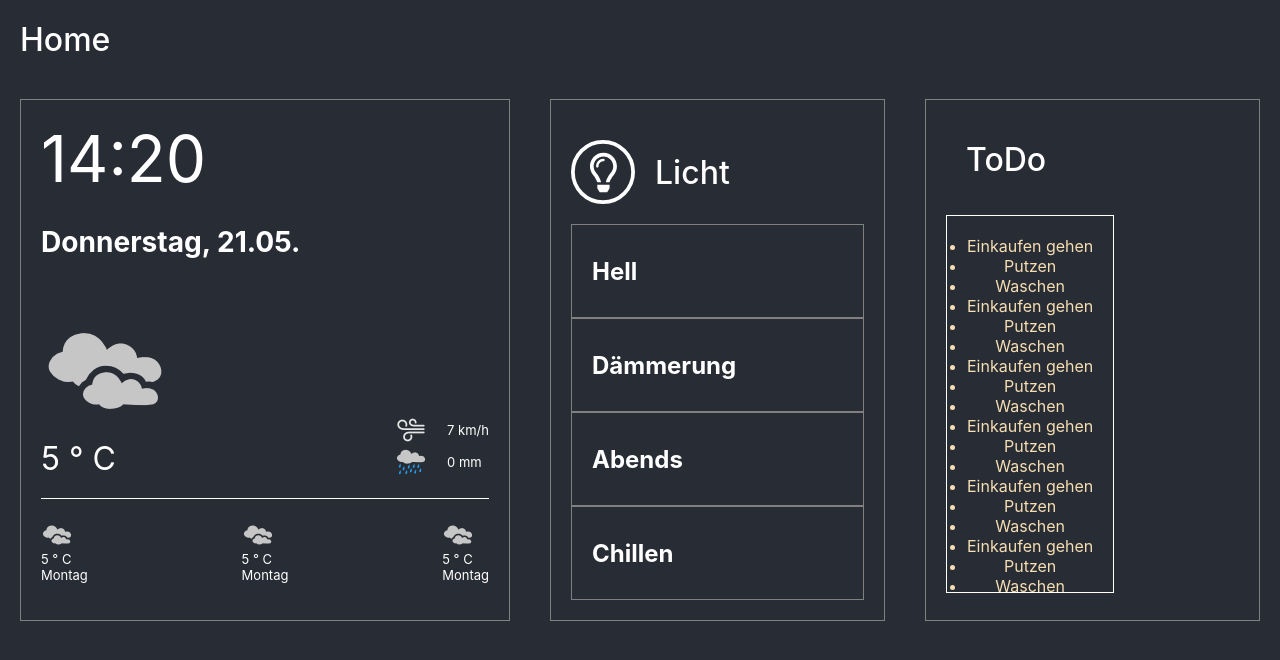
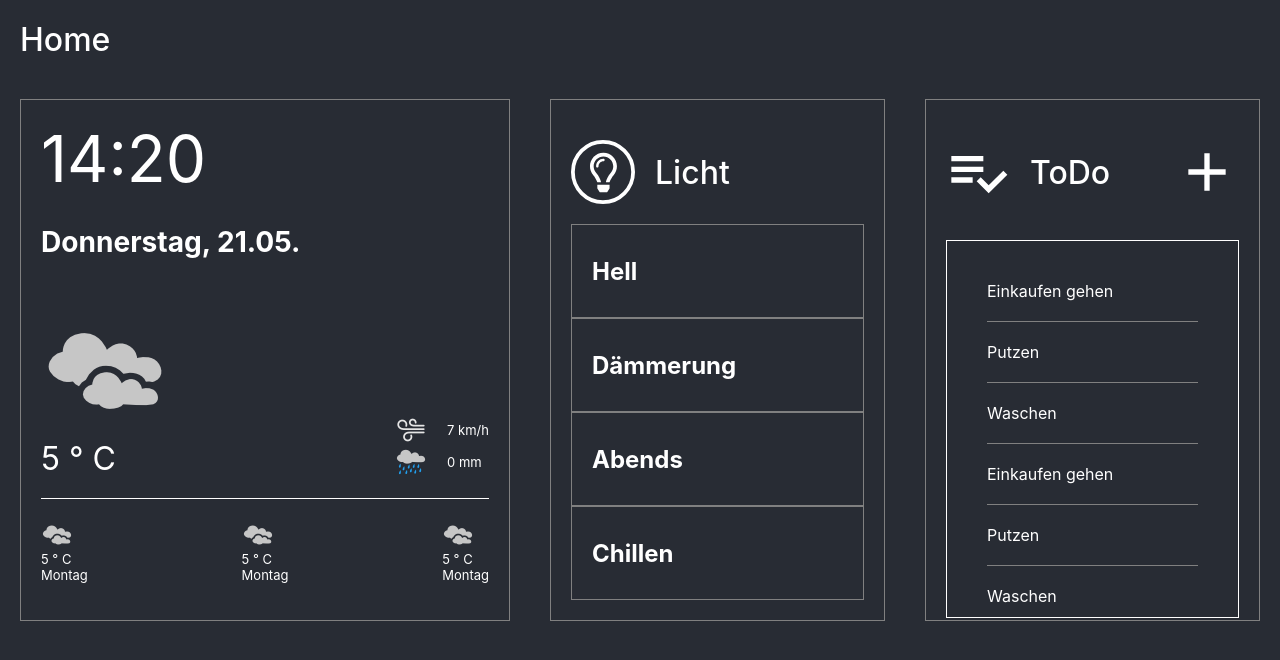
Before and after one commit to DanielBoening/react-home, a React (Create React App) app: page / in a window 1280 px wide. Shown: the top 660 px of the page. Built offline with nearby package versions, Linux system fonts and the light colour scheme.

Commit message:
add icons and todo header

```diff
--- a/src/components/ToDo/ToDo.css
+++ b/src/components/ToDo/ToDo.css
@@ -1,5 +1,5 @@
 .ToDo {
-
+    width: 100%;
 }
 
 .ToDoList {
@@ -22,11 +22,17 @@
     padding-right: 20px;
     border: 1px solid white;
     height: 21rem;
+    width: 25rem;
     overflow: scroll;
     scrollbar-width: none;
     overflow-x: hidden;
 }
 
 .ToDoListItem {
-    color: wheat;
+    color: white;
+    list-style-type: none;
+    text-align: start;
+    padding: 20px 0px;
+    margin: 0 20px;
+    border-bottom: 1px solid gray;
 }
--- a/src/components/ToDo/ToDo.js
+++ b/src/components/ToDo/ToDo.js
@@ -2,7 +2,8 @@ import React, {useState} from 'react';
 import './ToDo.css';
 import Container from '../commons/Container/Container';
 import Header from '../commons/Header/Header';
-import Cell from '../commons/Cell/Cell';
+import {ReactComponent as TodoIcon} from '../../assets/icons/todo/playlist-check.svg';
+import {ReactComponent as PlusIcon} from '../../assets/icons/plus.svg';
 
 function ToDo(props) {
     const [todos, setTodos] = useState([
@@ -116,11 +117,15 @@ function ToDo(props) {
         {title: 'Waschen', active: true},
     ]);
 
-
   return (
     <Container>
         <div className="ToDo">
-            <Header title={'ToDo'} />
+            <Header
+                title={'ToDo'}
+                iconDisabled={() => TodoIcon}
+                iconAction={() => PlusIcon}
+                action={() => console.log('add todo')}
+                />
             <ul className="ToDoList">
                 {todos.map(t => <li className="ToDoListItem">{t.title}</li>)}
             </ul>
--- a/src/components/commons/Header/Header.css
+++ b/src/components/commons/Header/Header.css
@@ -2,6 +2,11 @@
     display: flex;
     text-align: start;
     padding: 20px 0px;
+    justify-content: space-between;
+}
+
+.HeaderContainer {
+    display: flex;
     align-items: center;
 }
 
--- a/src/components/commons/Header/Header.js
+++ b/src/components/commons/Header/Header.js
@@ -4,17 +4,24 @@ import './Header.css'
 function Header(props) {
   let IconActive = null;
   let IconDisabled = null;
+  let IconAction = null;
   if(props.iconActive){
     IconActive = props.iconActive();
   }
   if(props.iconDisabled){
     IconDisabled = props.iconDisabled();
   }
+  if(props.iconAction){
+    IconAction = props.iconAction();
+  }
   return (
     <div className="Header" onClick={props.onClick}>
+      <div className="HeaderContainer">
         {IconActive && props.active && <IconActive className="HeaderIcon"/>}
         {IconDisabled && !props.active && <IconDisabled className="HeaderIcon"/>}
         <div className="Header-Title">{props.title}</div>
+        </div>
+        {IconAction && <IconAction className="HeaderIcon" onClick={() => props.action ? props.action() : null}/>}
     </div>
   );
 }
```
Also changed, not shown: src/assets/icons/plus.svg (added), src/assets/icons/todo/playlist-check.svg (added).
